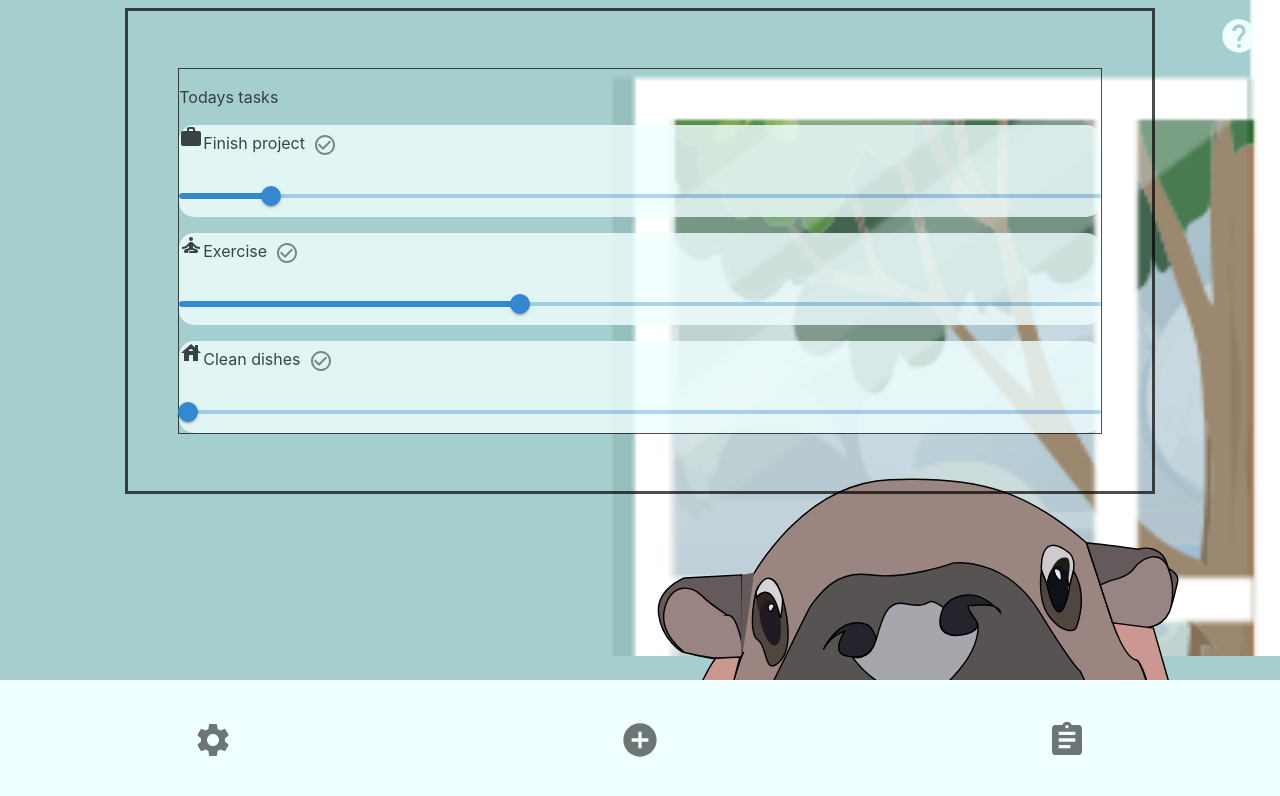
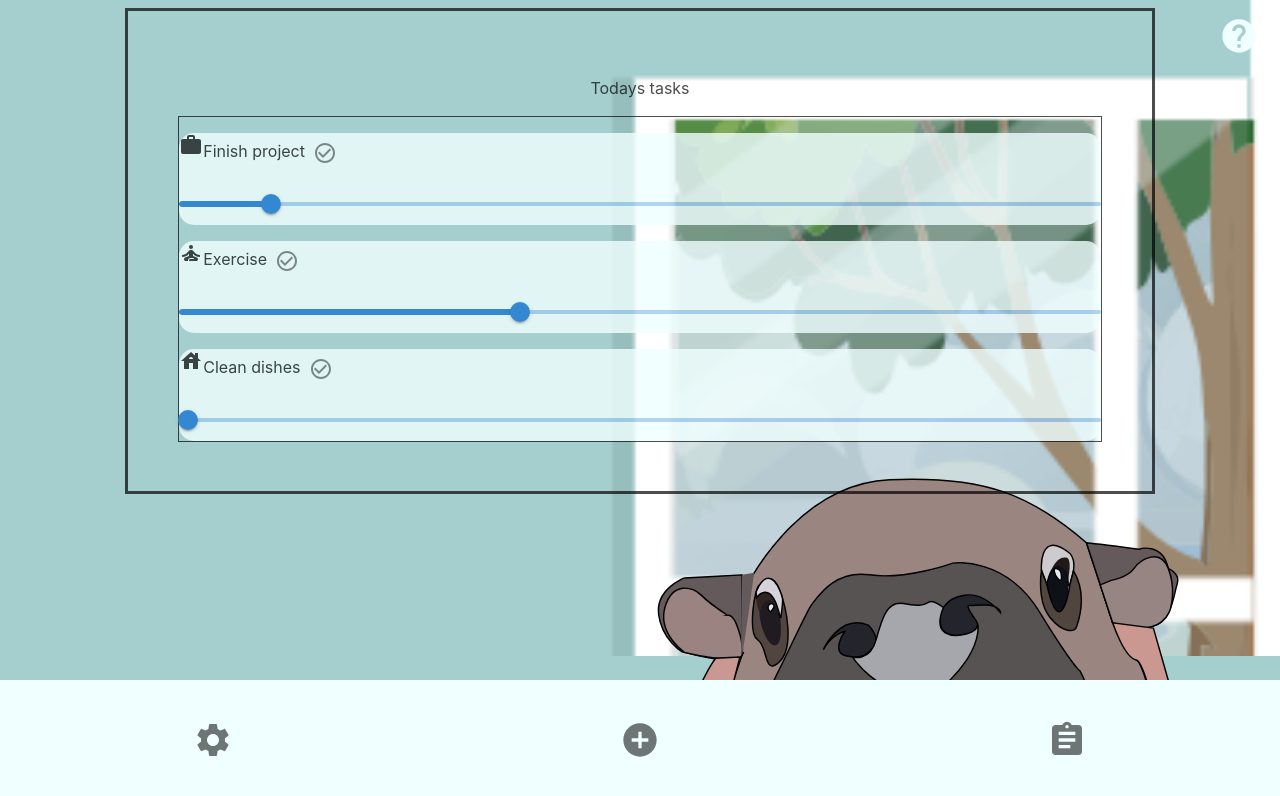
Before and after one commit to R4nd0me/TNM088-Gruppprojekt, a React (Vite) app in the folder project/: page / in a window 1280 px wide. Shown: the top 796 px of the page. Built offline with nearby package versions, Linux system fonts and the light colour scheme.

Commit message:
Update TaskDisplay.jsx

```diff
--- a/project/src/TaskDisplay.jsx
+++ b/project/src/TaskDisplay.jsx
@@ -29,16 +29,15 @@ export default function TaskDisplay({ detailed }) {
   let check = detailed;
   return (
     <div className="taskContainer">
+    {detailed ? <p className="todoTitle">Current Tasks:</p> : <p className="today">Todays tasks</p>}
       {detailed ? (
         <div className="todo">
-          <p className="todoTitle">Current Tasks:</p>
           {tasks.map((data, index) => (
             <Task key={index} data={data} detailed={true} />
           ))}
         </div>
       ) : (
         <div className="todo">
-          <p className="today">Todays tasks</p>
           {test3.map((data, index) => (
             <Task key={index} data={data} detailed={false} />
           ))}
```
